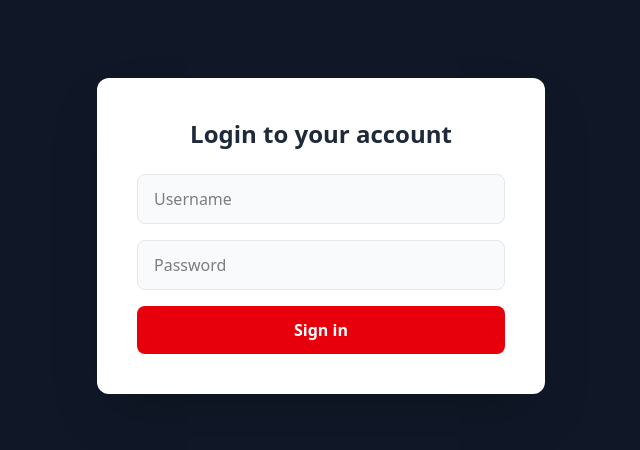
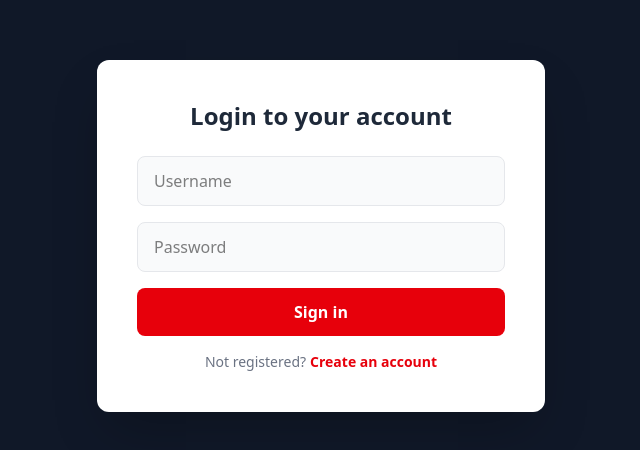
Before and after one commit to Ak1Ena/CarServiceSystem, a React (Vite) app in the folder frontend/: page /login in a window 1280 px wide. Shown: the part 164-614 px from the top of the page, without its empty margins (319-959 px from the left). Built offline with nearby package versions, Linux system fonts and the light colour scheme.

Commit message:
add create an account in login pag

```diff
--- a/frontend/src/features/user/pages/login.jsx
+++ b/frontend/src/features/user/pages/login.jsx
@@ -1,5 +1,6 @@
 import React, { useState, useEffect } from 'react';
 import { useDispatch, useSelector } from 'react-redux';
+import { Link }  from 'react-router-dom';
 import { login } from '../userSlice';
 import AuthLayout from '../components/authlayout';
 import Notification from '../components/notification';
@@ -92,6 +93,14 @@ const LoginPage = () => {
                         Sign in
                     </button>
                 </form>
+
+                <div className="text-center mt-4 text-sm">
+                <span className="text-gray-500 mr-1">Not registered?</span>
+                <Link to="/register" className="text-red-600 font-semibold hover:text-red-700 transition duration-150">
+                    Create an account
+                </Link>
+            </div>
+
             </AuthLayout>
         </>
     );
```
